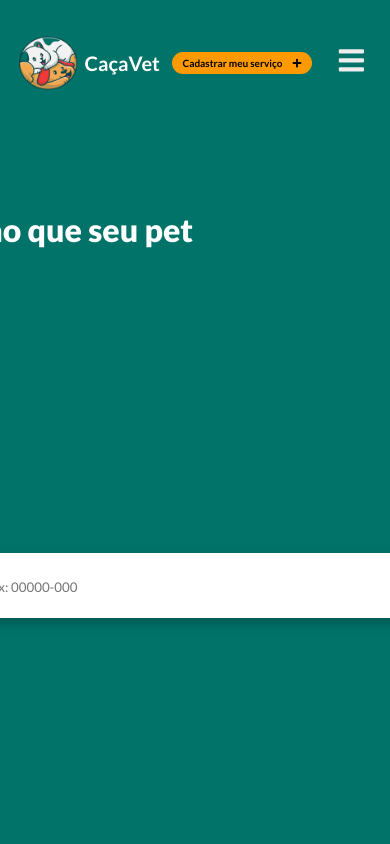
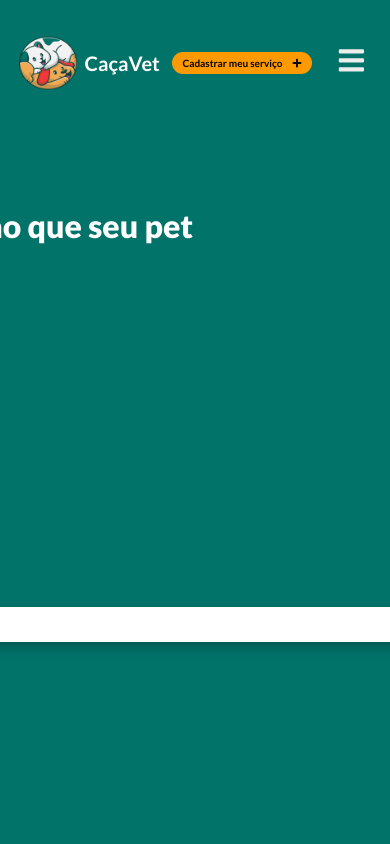
Before and after one commit to josepps/desafioChefao, a React (Vite) app: page / in a window 390 px wide. Shown: the top 844 px of the page. Built offline with nearby package versions, Linux system fonts and the light colour scheme.

Commit message:
Input filtro responsivo

```diff
--- a/src/components/ImputFiltro/ImputFiltro.ts
+++ b/src/components/ImputFiltro/ImputFiltro.ts
@@ -11,11 +11,23 @@ export const ImputFiltroStyle = styled.div`
     position: relative;
     filter: drop-shadow(0px 5.98802px 5.98802px rgba(0, 0, 0, 0.25));
 
+    @media screen and (max-width: 600px){
+        display: block;
+        height: 35px;
+        width: 80%;
+        margin: auto;
+        margin-bottom: 15px;
+    }
+
     .ImputList {
         height: 30px;
         border: none;
         border-right: 1px solid #000;
         padding: 0 10px;
+        @media screen and (max-width: 600px){
+            display: none;
+        }
+
     }
 
     .ImputList:focus {
@@ -26,11 +38,18 @@ export const ImputFiltroStyle = styled.div`
     .ImputLocal {
         border: none;
         padding: 0 10%;
+        @media screen and (max-width: 600px){
+            height: 100%;
+            padding: 10px 0;
+
+        }
+
     }
 
     .ImputLocal:focus {
     box-shadow: 0 0 0 0;
     outline: 0;
+
 }
 
     a {
@@ -47,6 +66,11 @@ export const ImputFiltroStyle = styled.div`
         display: flex;
         align-items: center;
         justify-content: center;
-        color: #fff;
+        color: black;
+
+        @media screen and (max-width: 600px){
+            top: 0;
+            width: 20%;
+        }
     }
 `;
--- a/src/components/ImputFiltro/index.tsx
+++ b/src/components/ImputFiltro/index.tsx
@@ -32,10 +32,10 @@ function ImputFiltro() {
                     </datalist>
             </div>
             <div>
-                <input className="ImputLocal" type="text" placeholder="Ex: 00000-000" value={ceep} onChange={(event) =>
+                <input className="ImputLocal" type="text" placeholder="Ex: Rio de Janeiro" value={ceep} onChange={(event) =>
     setCeep(event.target.value) }/>
             </div>
-            <a href={`/vets?modalidade=${presencial}&especialidade=${especialidade}&ceep=${ceep}`} >Buscar</a>
+            <a href={`/vets?modalidade=${presencial}&specialidade=${especialidade}&cep=${ceep}`} >Buscar</a>
         </ImputFiltroStyle>
     )
 }
```
